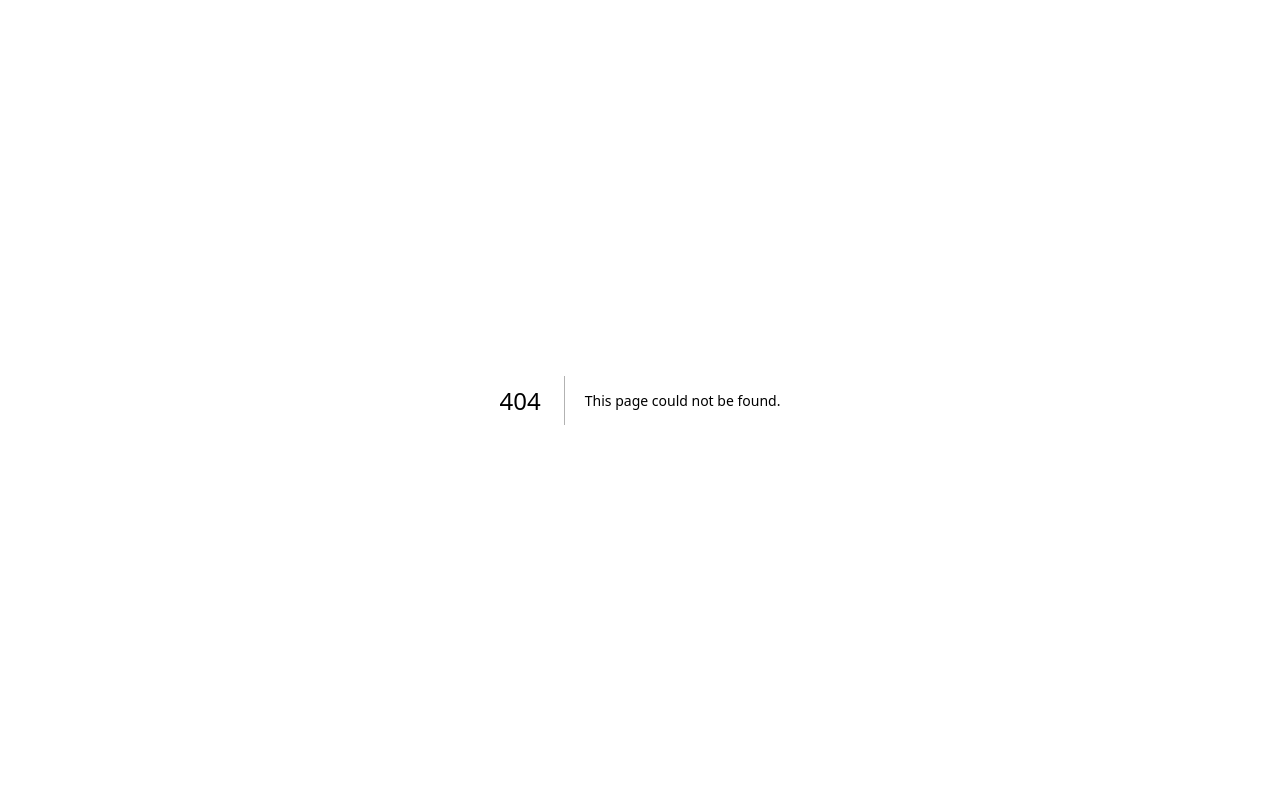
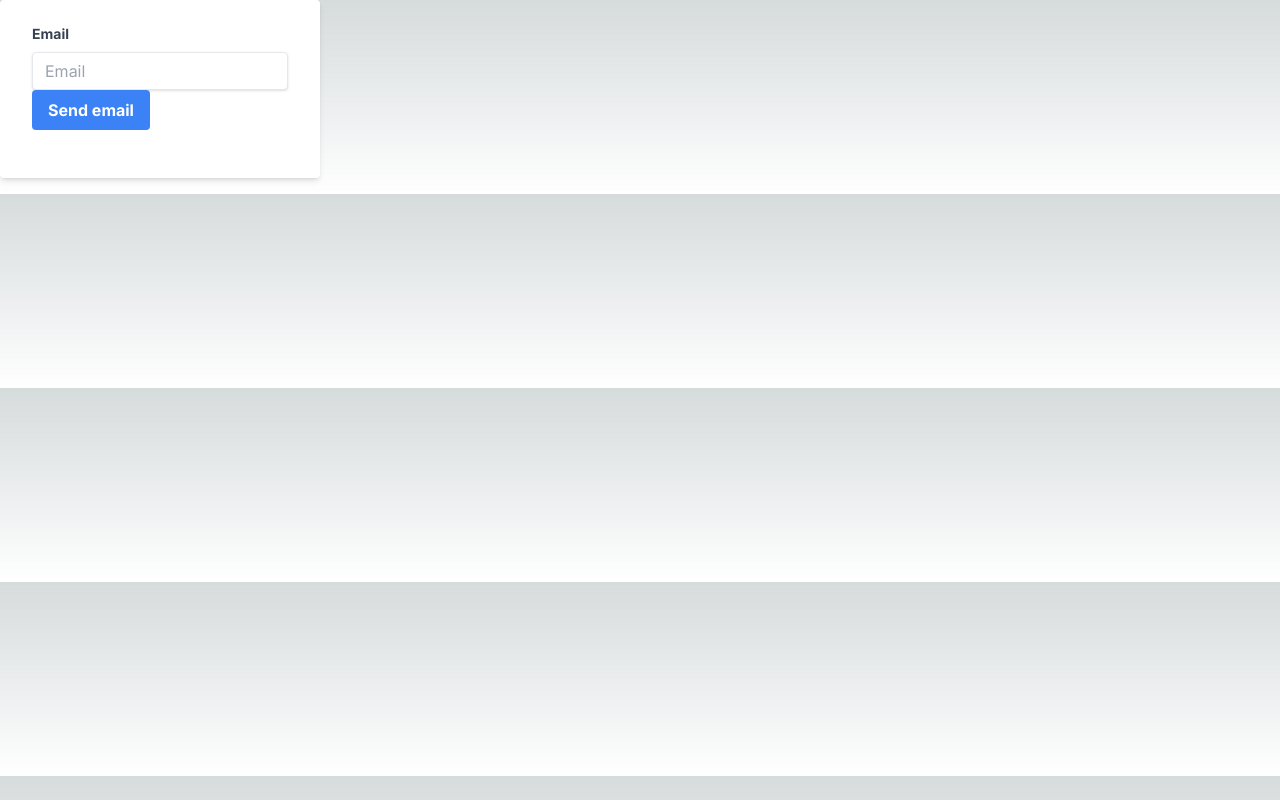
Before and after one commit to mtaylorhayden/translations-client-2, a Next.js app: page /Auth/forgotPassword in a window 1280 px wide. Before the commit this address had no page. Built offline with nearby package versions, Linux system fonts and the light colour scheme.

Commit message:
forgotPassword email added

```diff
--- a/app/Auth/Login/page.tsx
+++ b/app/Auth/Login/page.tsx
@@ -1,6 +1,7 @@
 "use client";
 
 import { InitialState, loginHandler } from "@/app/api/auth/actions";
+import Link from "next/link";
 import React from "react";
 import { useFormState } from "react-dom";
 
@@ -59,7 +60,6 @@ const LoginPage = () => {
                 <strong className="font-bold">{state.message}</strong>
               </div>
             )}
-            {<p className="">{state?.message}</p>}
             <div className="flex items-center justify-between">
               <button
                 className="bg-blue-500 hover:bg-blue-700 text-white font-bold py-2 px-4 rounded focus:outline-none focus:shadow-outline"
@@ -67,12 +67,12 @@ const LoginPage = () => {
               >
                 Sign In
               </button>
-              {/* <a
+              <Link
                 className="inline-block align-baseline font-bold text-sm text-blue-500 hover:text-blue-800"
-                href="#"
+                href="/auth/forgotPassword"
               >
                 Forgot Password?
-              </a> */}
+              </Link>
             </div>
           </form>
           <p className="text-center text-gray-500 text-xs">
--- a/app/Auth/Register/page.tsx
+++ b/app/Auth/Register/page.tsx
@@ -1,6 +1,7 @@
 "use client";
 
 import { InitialState, registerHandler } from "@/app/api/auth/actions";
+import Link from "next/link";
 import React from "react";
 import { useFormState } from "react-dom";
 
@@ -115,6 +116,17 @@ const RegisterPage = () => {
                 Register
               </button>
             </div>
+            <div className="flex items-center justify-between">
+              <p className="text-gray-700 text-sm font-bold mb-2">
+                Already have an account?
+              </p>
+            </div>
+            <button
+              className="bg-blue-500 hover:bg-blue-700 text-white font-bold py-2 px-4 rounded focus:outline-none focus:shadow-outline"
+              type="submit"
+            >
+              <Link href="/auth/login">Login</Link>
+            </button>
           </form>
           <p className="text-center text-gray-500 text-xs">
             &copy;2024 Learn Turkish. All rights reserved.
--- /dev/null
+++ b/app/Auth/forgotPassword/page.tsx
@@ -0,0 +1,59 @@
+"use client";
+
+import { InitialState, forgotPasswordHandler } from "@/app/api/auth/actions";
+import React from "react";
+import { useFormState } from "react-dom";
+
+const forgotPassword = () => {
+  const initialState = { message: "" };
+  const [state, formAction] = useFormState<InitialState, FormData>(
+    forgotPasswordHandler,
+    initialState
+  );
+
+  return (
+    <div>
+      <div className="w-full max-w-xs">
+        <form
+          className="bg-white shadow-md rounded px-8 pt-6 pb-8 mb-4"
+          action={formAction}
+        >
+          <div className="mb-4">
+            <label
+              className="block text-gray-700 text-sm font-bold mb-2"
+              htmlFor="email"
+            >
+              Email
+            </label>
+            <input
+              className="shadow appearance-none border rounded w-full py-2 px-3 text-gray-700 leading-tight focus:outline-none focus:shadow-outline"
+              id="email"
+              type="text"
+              placeholder="Email"
+              name="email"
+              required
+            />
+            {state.message && (
+              <div
+                className="bg-red-100 border border-red-400 text-red-700 px-4 py-3 rounded relative"
+                role="alert"
+              >
+                <strong className="font-bold">{state.message}</strong>
+              </div>
+            )}
+            <div className="flex items-center justify-between">
+              <button
+                className="bg-blue-500 hover:bg-blue-700 text-white font-bold py-2 px-4 rounded focus:outline-none focus:shadow-outline"
+                type="submit"
+              >
+                Send email
+              </button>
+            </div>
+          </div>
+        </form>
+      </div>
+    </div>
+  );
+};
+
+export default forgotPassword;
--- /dev/null
+++ b/app/Auth/resetPassword/page.tsx
@@ -0,0 +1,19 @@
+"use client";
+
+import React from "react";
+import { useSearchParams } from "next/navigation";
+
+const ResetPasswordForm = () => {
+  const searchParams = useSearchParams();
+  const userId = searchParams.get("userId");
+  const tokenId = searchParams.get("tokenId");
+  console.log(userId, tokenId);
+
+  return (
+    <div>
+      <h2>Reset Password Form</h2>
+    </div>
+  );
+};
+
+export default ResetPasswordForm;
--- a/app/api/auth/actions.ts
+++ b/app/api/auth/actions.ts
@@ -65,8 +65,6 @@ export async function registerHandler(
     return { message: data.message };
   }
 
-  console.log("register ", response.headers.get("Set-Cookie"));
-
   const setCookieHeader = response.headers.get("Set-Cookie");
   if (setCookieHeader) {
     const jwtToken = setCookieHeader.split(";")[0].split("=")[1];
@@ -75,3 +73,24 @@ export async function registerHandler(
 
   redirect("/");
 }
+
+export async function forgotPasswordHandler(
+  prevState: InitialState,
+  e: FormData
+) {
+  const email = e.get("email");
+
+  const response = await fetch("http://localhost:8080/auth/forgotPassword", {
+    method: "POST",
+    headers: { "Content-Type": "application/json" },
+    credentials: "include",
+    body: JSON.stringify({ email }),
+  });
+
+  // if email doesn't exist this should show the error
+  if (!response.ok) {
+    const data: Error = await response.json();
+    return { message: data.message };
+  }
+  return { message: "Email sent" };
+}
```
